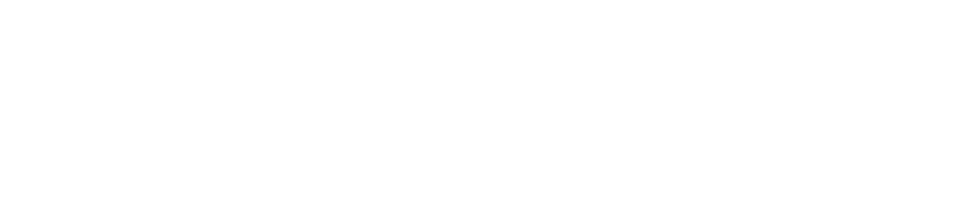
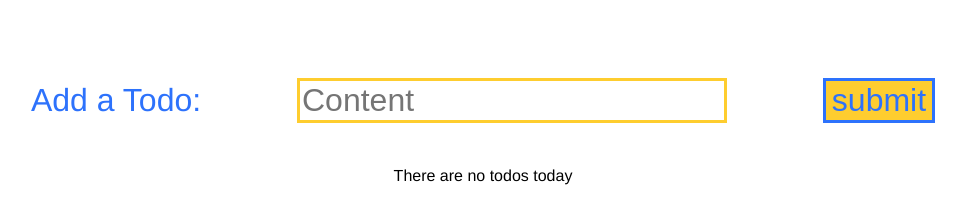
Before and after one commit to hansenjl/5-17-fetch-part2, a plain HTML site: page index.html in a window 1280 px wide. Shown: the whole page, without its empty margins (157-1123 px from the left). Drawn offline with Linux system fonts and the light colour scheme.

Commit message:
finish setup

```diff
--- a/index.html
+++ b/index.html
@@ -0,0 +1,22 @@
+<!DOCTYPE html>
+<html lang="en">
+<head>
+    <meta charset="UTF-8">
+    <title>Todos</title>
+    <link rel="stylesheet" type="text/css" href="style.css">
+    <script type="text/javascript" src="src/index.js"></script>
+</head>
+<body>
+    <div id="form-container">
+        <form id="new-todo">
+            <p>Add a Todo:</p>
+            <input type="text" name="todo" id="content" placeholder="Content"/>
+            <input type="submit" value="submit" id="submit" class="todo-button" />
+        </form>
+    </div>
+    <div id="todos-container">
+        <p><center>There are no todos today</center></p>
+    </div>
+
+</body>
+</html>
--- a/style.css
+++ b/style.css
@@ -4,7 +4,7 @@ body {
     font-weight: 300;
   }
 
-  #container {
+  #form-container {
     width: 1000px;
     margin: auto;
     margin-top: 50px;
```
